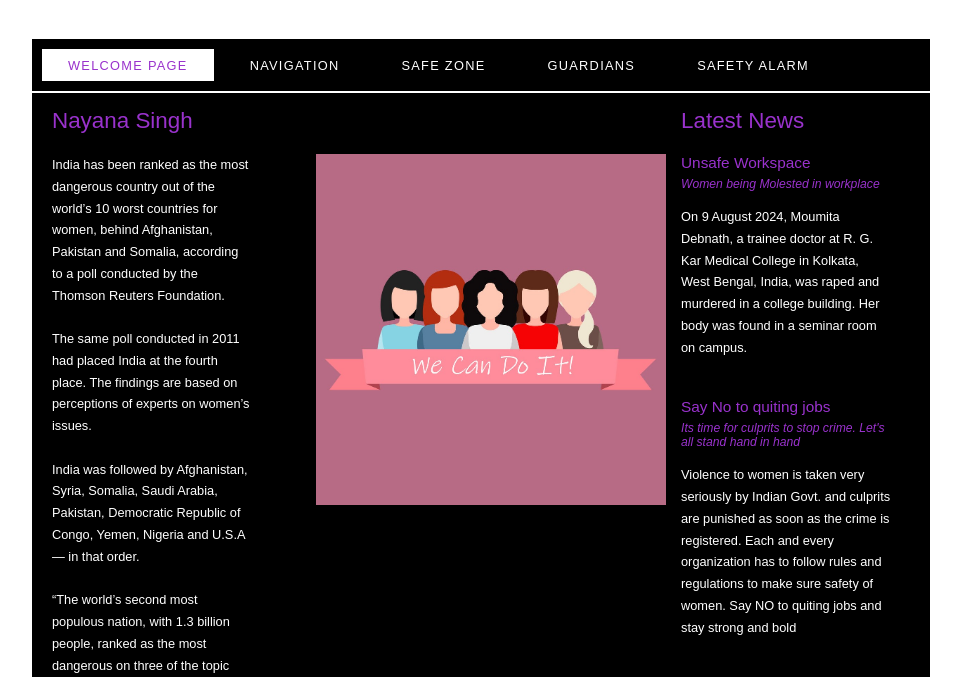
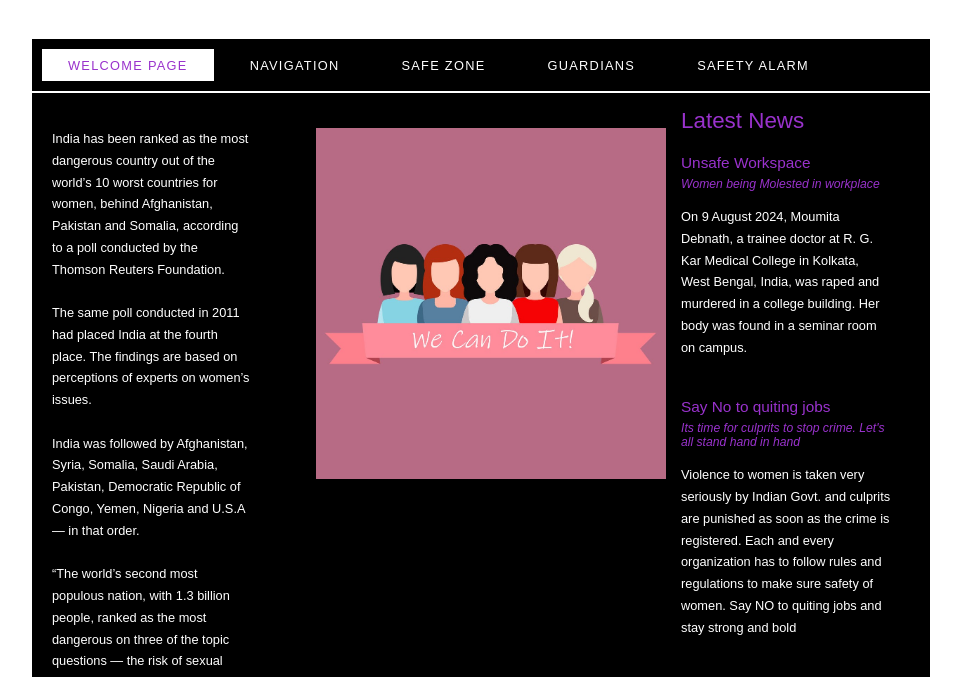
Before and after one commit to srrout28/women-safety, a plain HTML site: page index.html in a window 1280 px wide. Shown: the part 109-786 px from the top of the page, without its empty margins (159-1120 px from the left). Drawn offline with Linux system fonts and the light colour scheme; a web font is replaced by a local one.

Commit message:
first commit

```diff
--- a/index.html
+++ b/index.html
@@ -50,7 +50,7 @@
       </div>
       <div id="content">
         <!-- insert the page content here -->
-        <h1 style="text-align: left;">Nayana Singh</h1>
+        <h1 style="text-align: left;"></h1>
         <form action="#" method="post">
           <div class="form_settings">
             <p><span>
```
